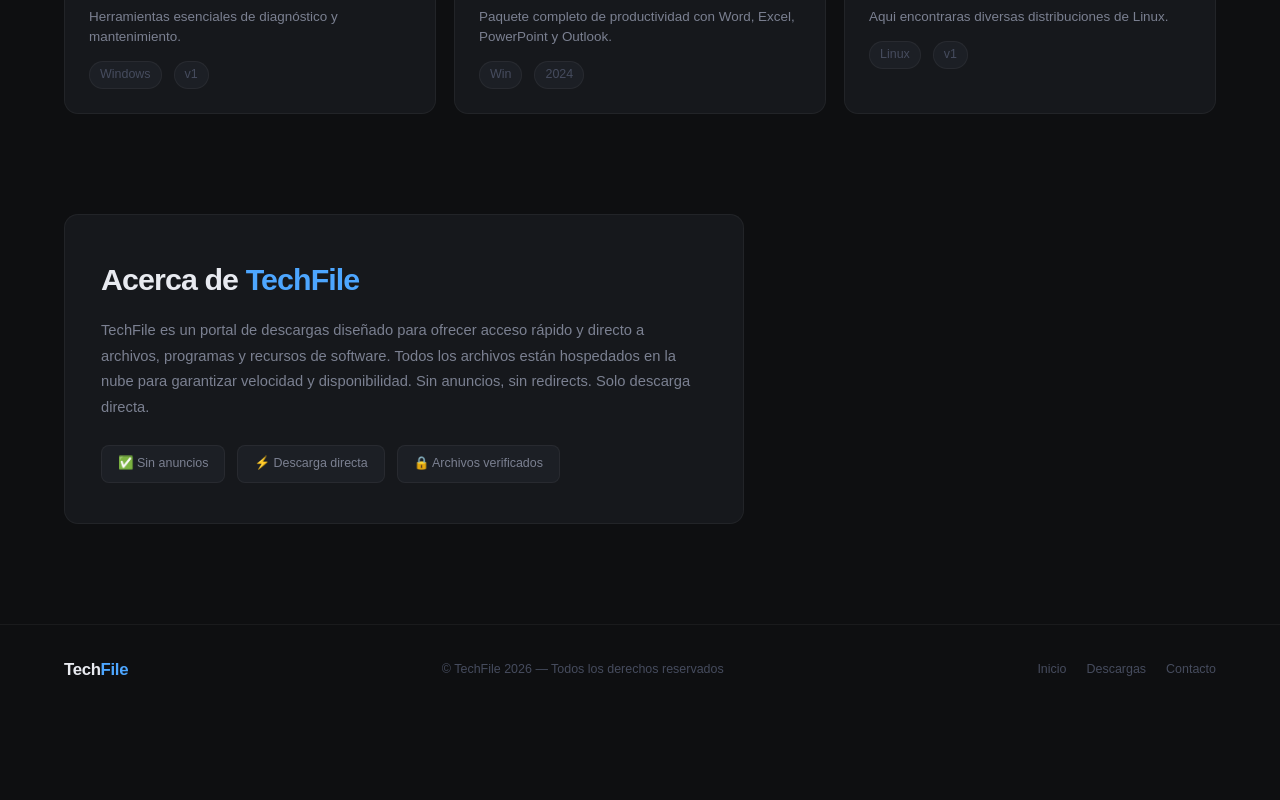
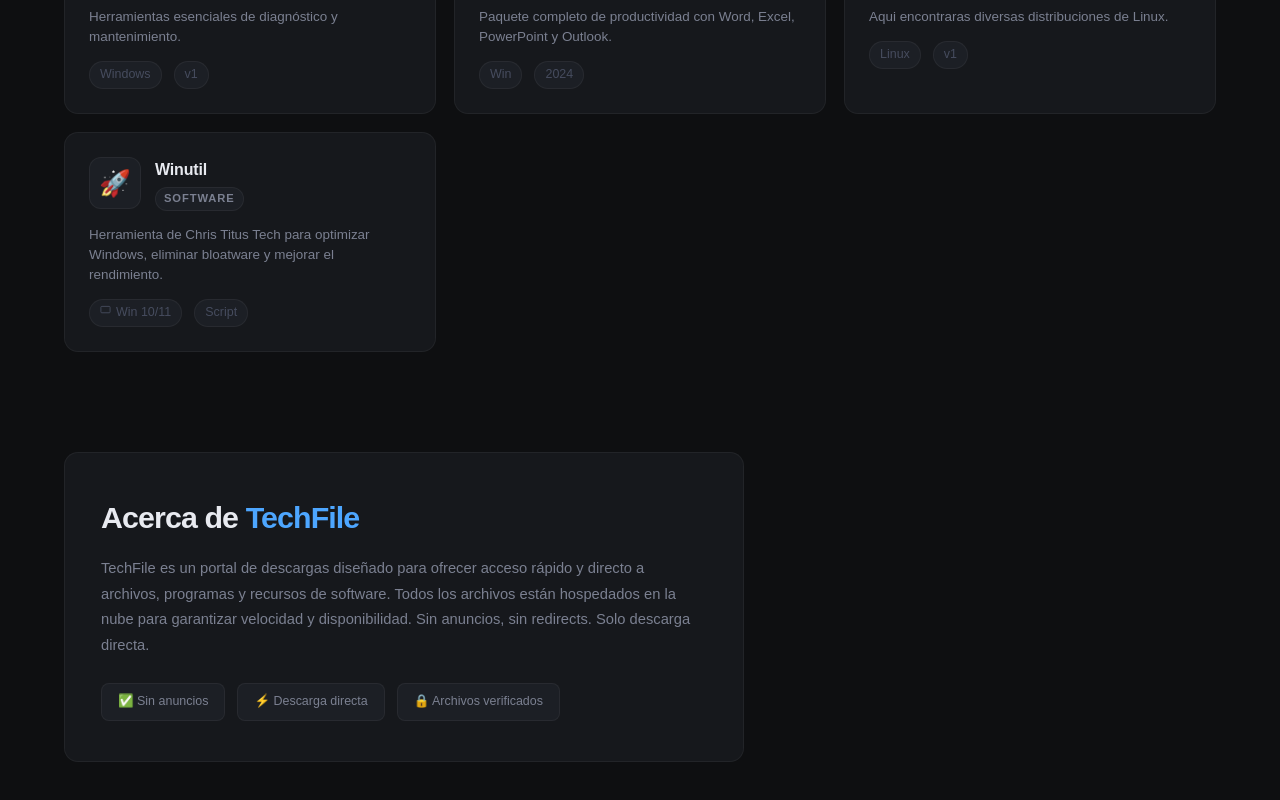
Before and after one commit to RickV22/TechFile, a React (Vite) app: page / in a window 1280 px wide. Shown: the part 1660-2460 px from the top of the page. Before the commit the page ends 2376 px from the top, so only its background shows below. Built offline with nearby package versions, Linux system fonts and the light colour scheme.

Commit message:
agg-opti

```diff
--- a/src/App.jsx
+++ b/src/App.jsx
@@ -77,7 +77,12 @@
     { type: 'distribution', name: 'CachyOS', url: 'https://cachyos.org/' },
     { type: 'distribution', name: 'Bazzite', url: 'https://bazzite.gg/' },
     { type: 'distribution', name: 'PikaOS', url: 'https://wiki.pika-os.com/en/home' }
+  ],
+  'Optimizaciones':[
+    { name: 'Guía de Optimización (Chris Titus)', url: 'https://winutil.christitus.com/guides/' },
+    { name: 'Chris Titus Tech Windows Utility (Comando)', url: 'https://christitus.com/win' }
   ]
+
 };
 
 const cardsData = [
@@ -157,6 +162,19 @@
     meta: [
       { text: 'Linux', icon: '' },
       { text: 'v1', icon: '' }
+    ]
+  },
+  {
+    id: 'Optimizaciones',
+    name: 'Winutil',
+    icon: '🚀',
+    category: 'software',
+    categoryLabel: 'Software',
+    searchKeywords: 'optimizar windows winutil christitus fps boost speed bloatware',
+    description: 'Herramienta de Chris Titus Tech para optimizar Windows, eliminar bloatware y mejorar el rendimiento.',
+    meta: [
+      { text: 'Win 10/11', icon: '<svg viewBox="0 0 24 24" fill="none" stroke="currentColor" stroke-width="2"><rect x="2" y="3" width="20" height="14" rx="2"/></svg>' },
+      { text: 'Script', icon: '' }
     ]
   }
 ];
```
Also changed, not shown: 1 other file (tests, documents, lock files or other folders).
